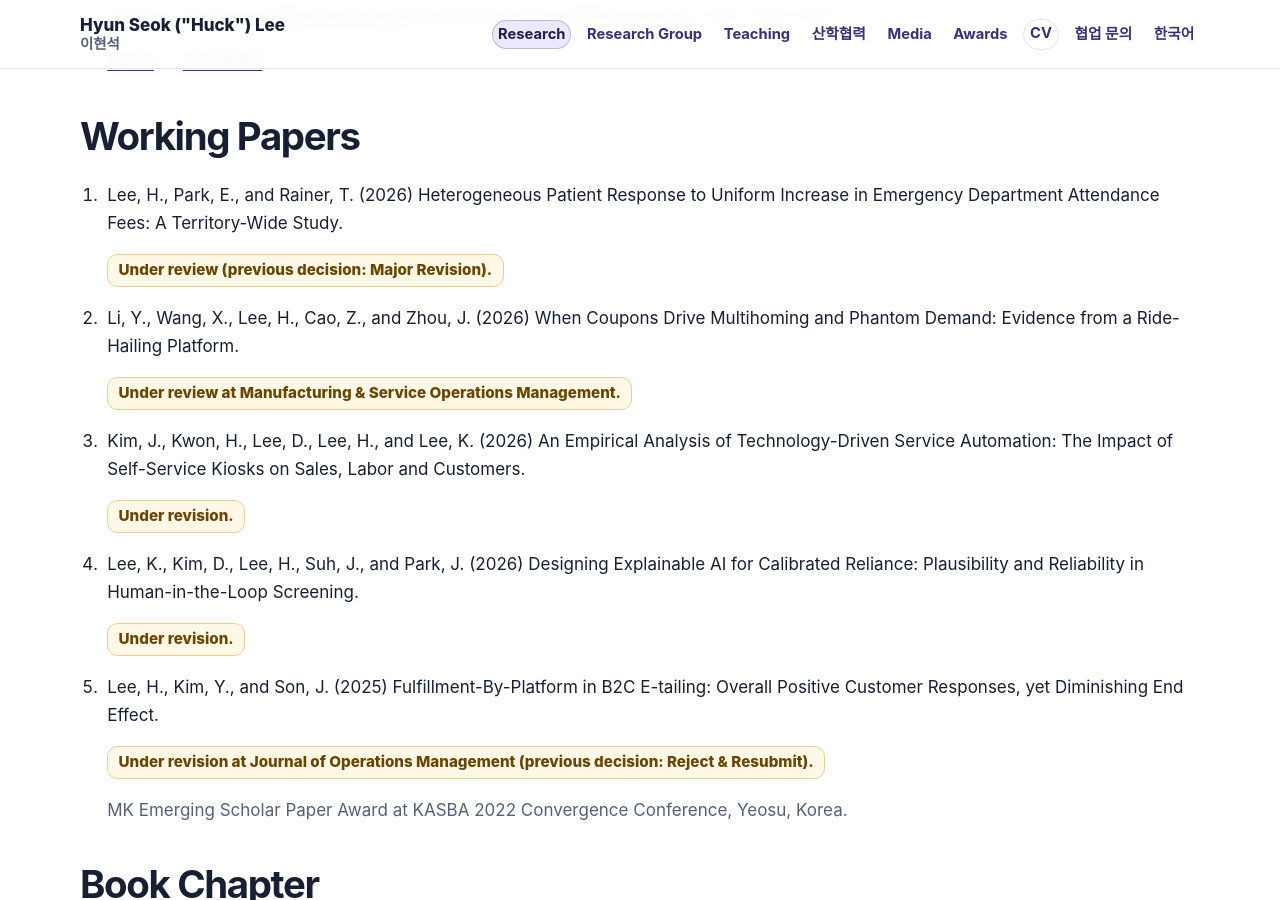
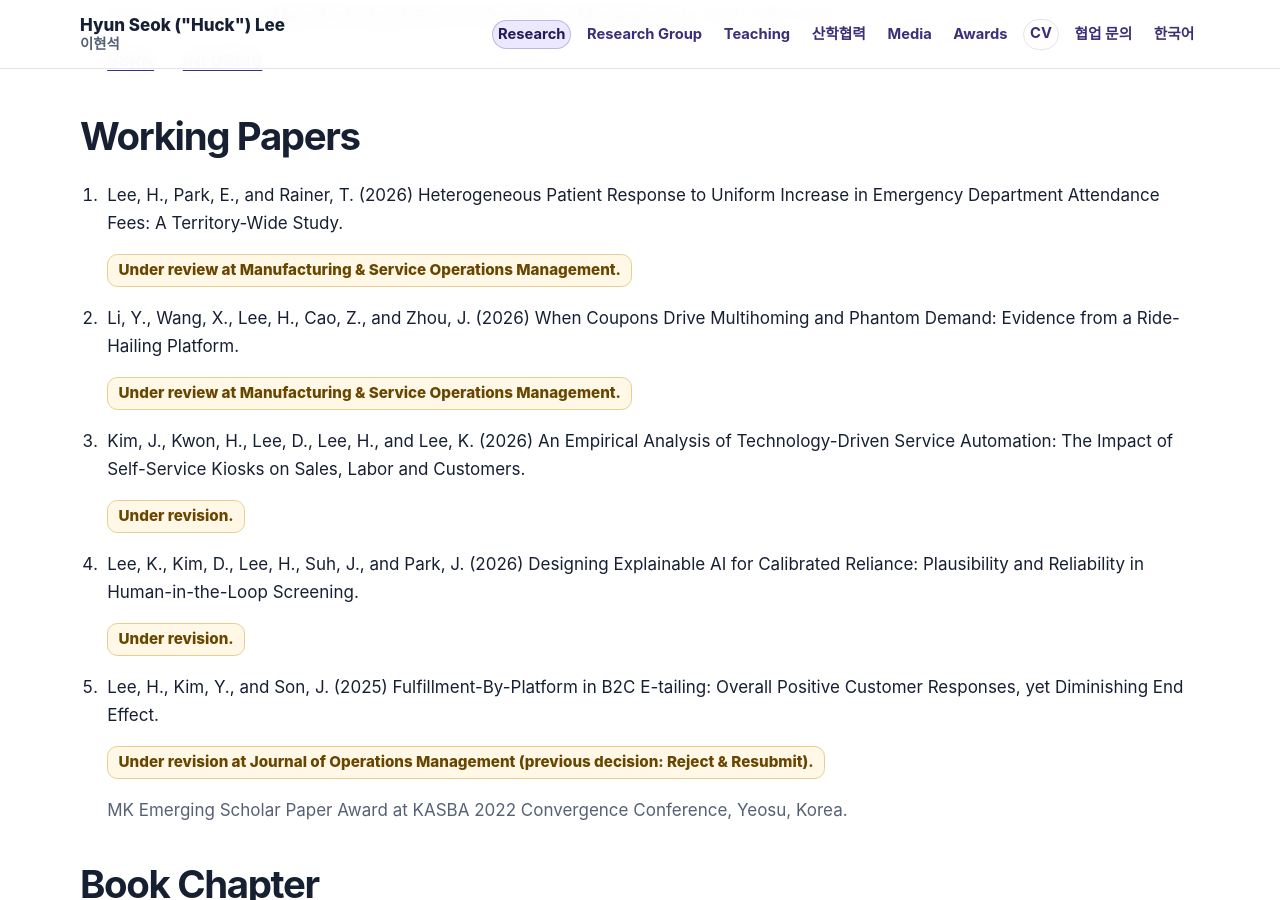
Before and after one commit to lordya2/lordya2.github.io, a Jekyll site: the page built from pages/research.md, in a window 1280 px wide and 900 px high, scrolled down 1817 px. Built offline with Jekyll 4.4.1, drawn with Linux system fonts in a browser that asks for light colours.

Commit message:
Update emergency department working-paper status (#33)
Change Working Paper 1 to Under review at Manufacturing & Service Operations Management.

```diff
--- a/_data/publications.yml
+++ b/_data/publications.yml
@@ -124,7 +124,7 @@
   category: 'working_paper'
   short_title: 'Emergency Department Attendance Fees'
   citation: 'Lee, H., Park, E., and Rainer, T. (2026) Heterogeneous Patient Response to Uniform Increase in Emergency Department Attendance Fees: A Territory-Wide Study.'
-  status: 'Under review (previous decision: Major Revision).'
+  status: 'Under review at Manufacturing & Service Operations Management.'
   research_theme_ids:
     - 'healthcare-pharmaceutical-supply-chains'
     - 'empirical-om-causal-inference'
```
